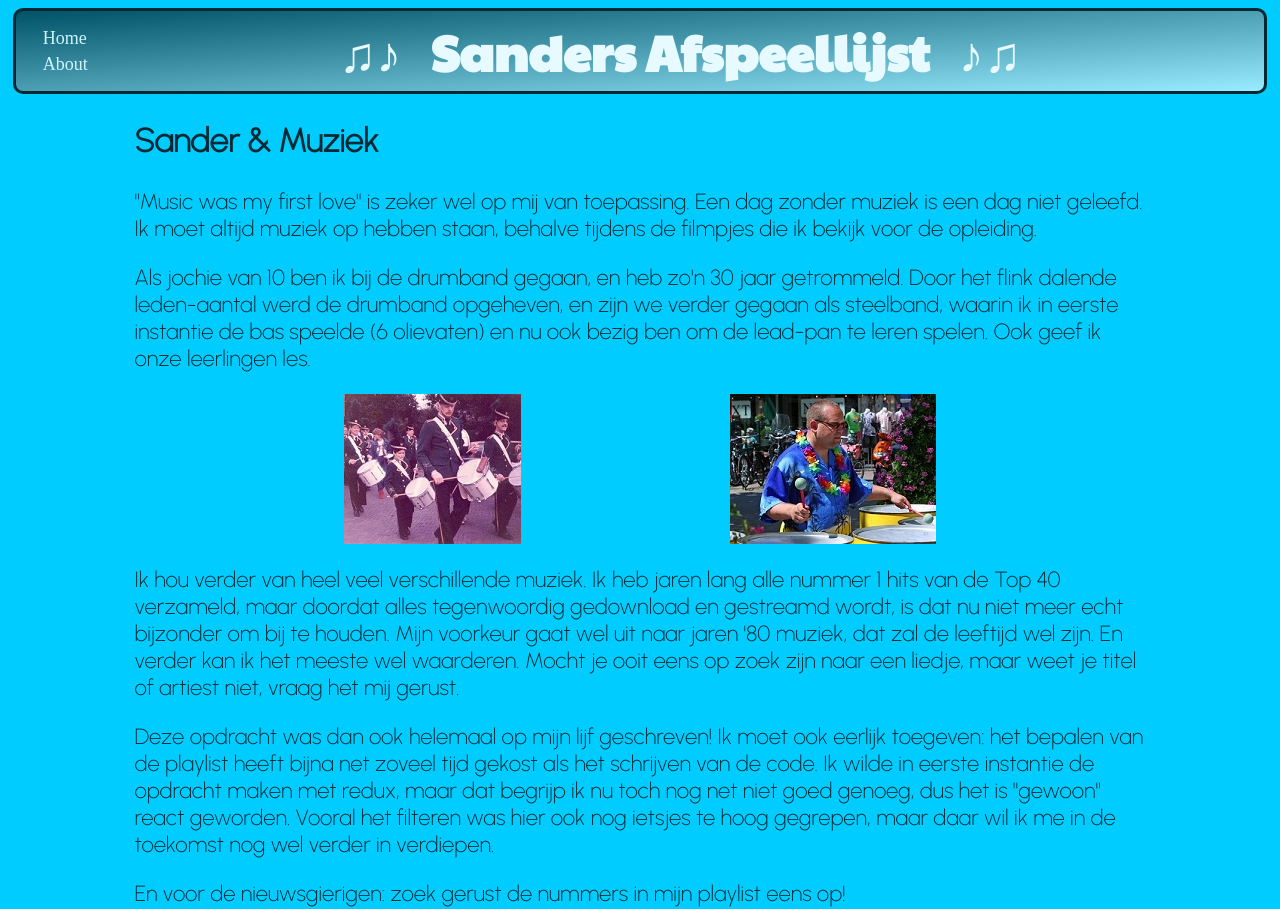
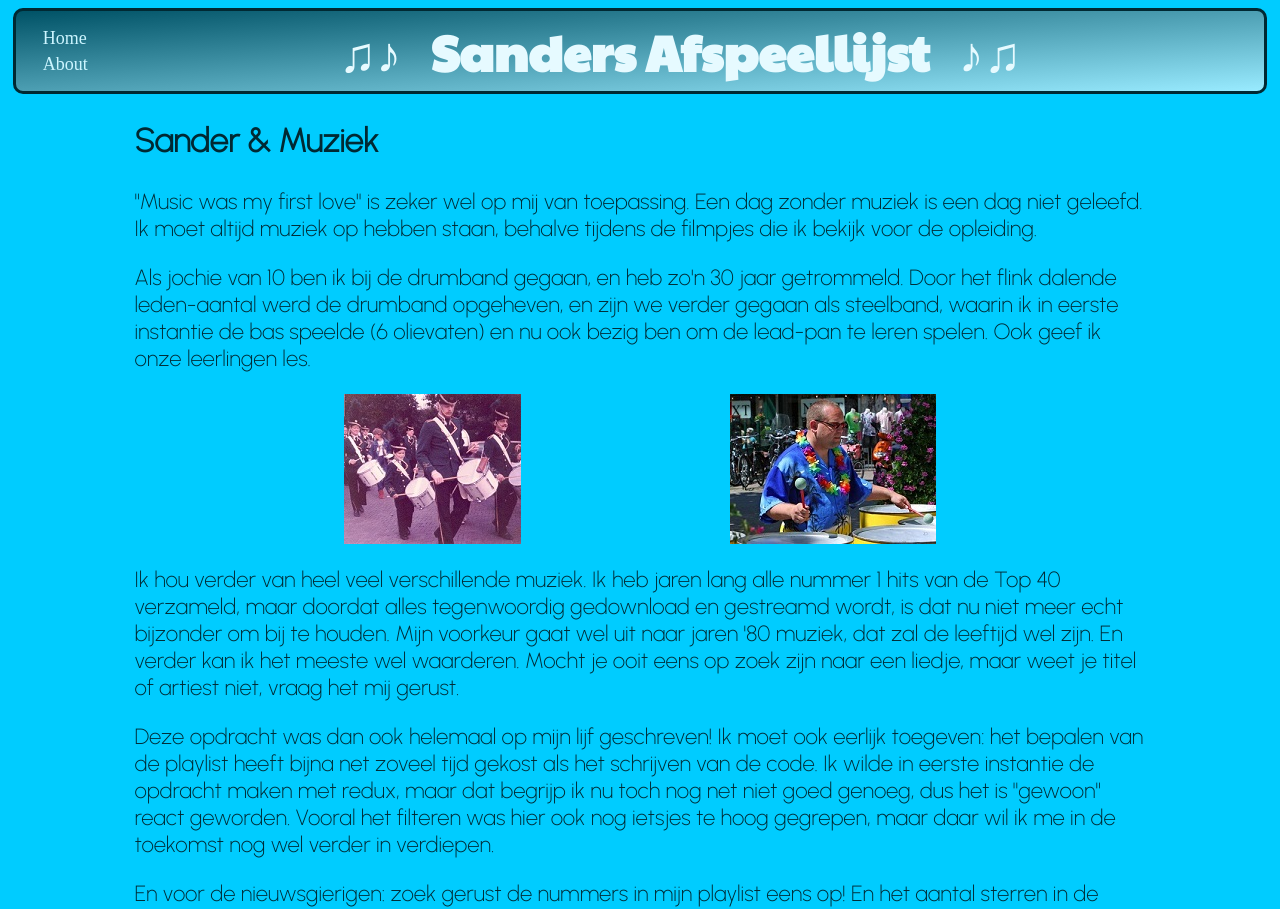
Before and after one commit to sandermeijer1972/Sander_Meijer-Lil-Playlist, a React (Create React App) app: page /about in a window 1280 px wide. Shown: the top 909 px of the page. Built offline with nearby package versions, Linux system fonts and the light colour scheme.

Commit message:
changed about

```diff
--- a/src/Components/About.js
+++ b/src/Components/About.js
@@ -34,7 +34,8 @@ function About() {
                 wel verder in verdiepen.
             </p>
             <p>
-                En voor de nieuwsgierigen: zoek gerust de nummers in mijn playlist eens op!
+                En voor de nieuwsgierigen: zoek gerust de nummers in mijn playlist eens op! En het aantal sterren in de playlist...
+                die horen bij deze nummers allemaal ☆☆☆☆☆ te zijn, maar dat was voor de opdracht niet zo handig.
             </p>
         </div>
     )
```
